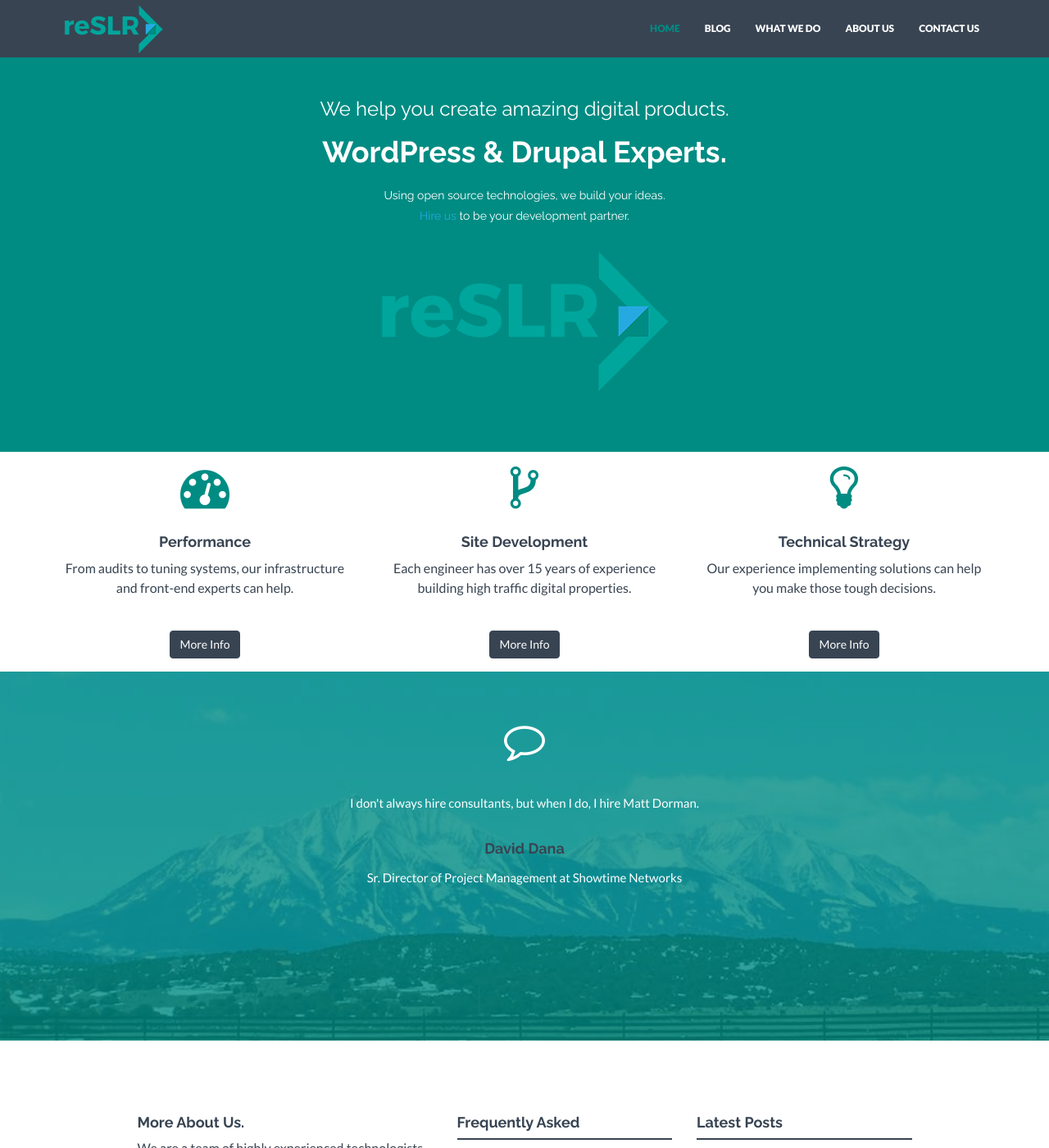
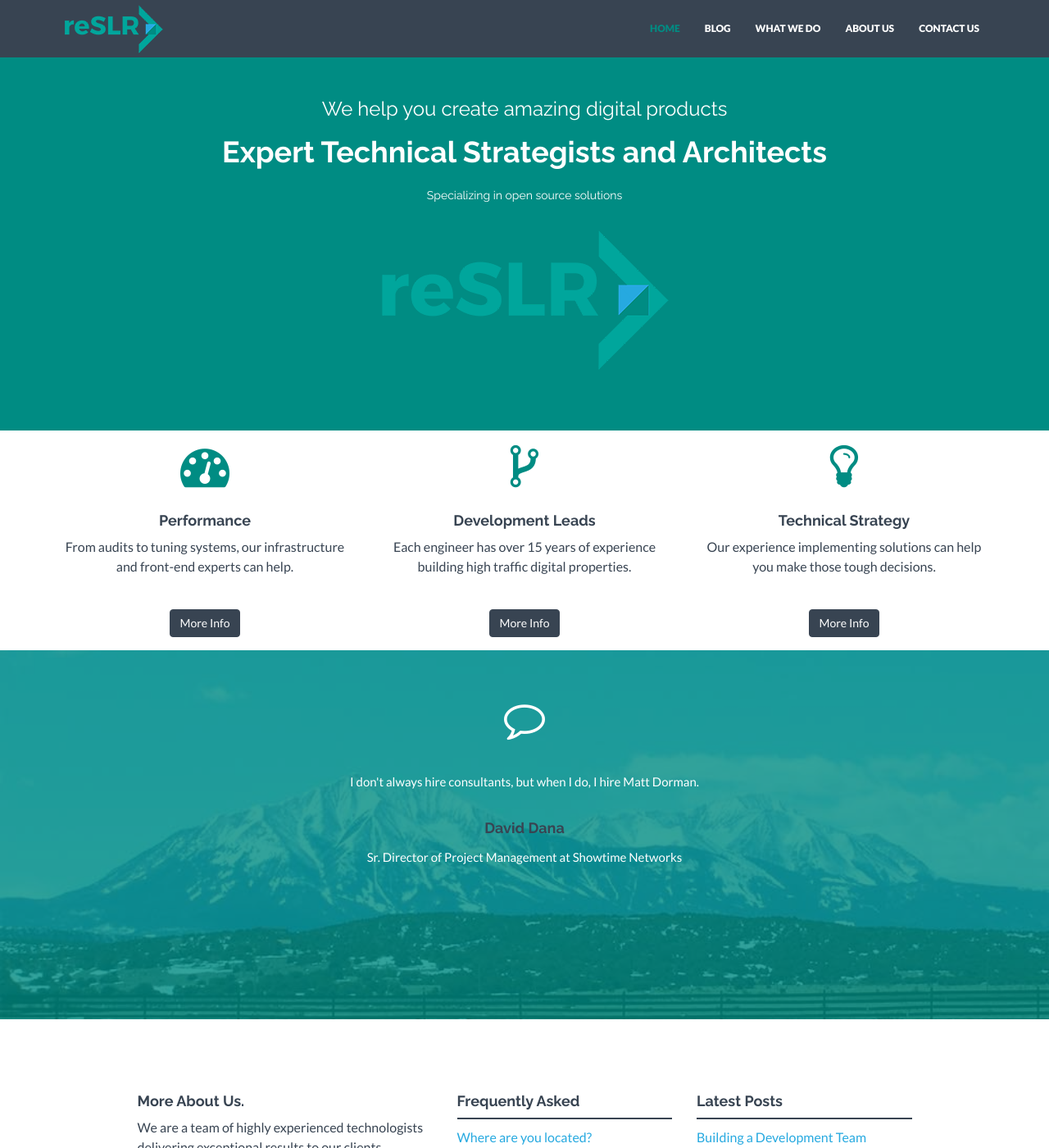
Before and after one commit to reslr/reslr.github.io, a Jekyll site: the page built from index.html, in a window 1280 px wide and 1400 px high. Shown: the whole window at 82% size. Built offline with Jekyll 4.4.1, drawn with Linux system fonts in a browser that asks for light colours; nearby versions of some CDN libraries; some of the changed text lies outside the part shown.

Commit message:
upding messaging on the homepage

```diff
--- a/_includes/header.html
+++ b/_includes/header.html
@@ -2,10 +2,9 @@
     <div class="container">
         <div class="row">
             <div class="col-lg-8 col-lg-offset-2">
-                <h3>We help you create amazing digital products.</h3>
-                <h1>WordPress &amp; Drupal Experts.</h1>
-                <h5>Using open source technologies, we build your ideas.</h5>
-                <h5><a href="/contact/" title="hire our experts">Hire us</a> to be your development partner.</h5>
+                <h3>We help you create amazing digital products</h3>
+                <h1>Expert Technical Strategists and Architects</h1>
+                <h5>Specializing in open source solutions</h5>
             </div>
             <div class="col-lg-8 col-lg-offset-2 himg">
                 <img src="{{ "/assets/img/logo.png" | prepend: site.baseurl }}" class="img-responsive">
--- a/index.html
+++ b/index.html
@@ -15,7 +15,7 @@ permalink: /
             </div>
             <div class="col-md-4">
                 <i class="fa fa-code-fork"></i>
-                <h4>Site Development</h4>
+                <h4>Development Leads</h4>
                 <p>Each engineer has over 15 years of experience building high traffic digital properties.</p>
                 <p><br/><a href="/contact/" class="btn btn-theme">More Info</a></p>
             </div>
@@ -36,7 +36,7 @@ permalink: /
         <div class="col-lg-4 col-lg-offset-1">
             <h4>More About Us.</h4>
             <p>{{ site.about }}</p>
-            <p><br/><a href="{{ "/about/" | prepend: site.baseurl }}" class="btn btn-theme">More Info</a></p>
+            <p><br/><a href="{{ "/contact/" | prepend: site.baseurl }}" class="btn btn-theme">Hire Us</a></p>
         </div>
 
         <div class="col-lg-3">
@@ -51,7 +51,7 @@ permalink: /
             <h4>Latest Posts</h4>
             <div class="hline"></div>
             {% for post in site.categories['blog'] limit:5 %}
-                <p><a href="{{ post.url | prepend: site.baseurl }}">{{ post.title }}.</a></p>
+                <p><a href="{{ post.url | prepend: site.baseurl }}">{{ post.title }}</a></p>
             {% endfor %}
         </div>
 
```
